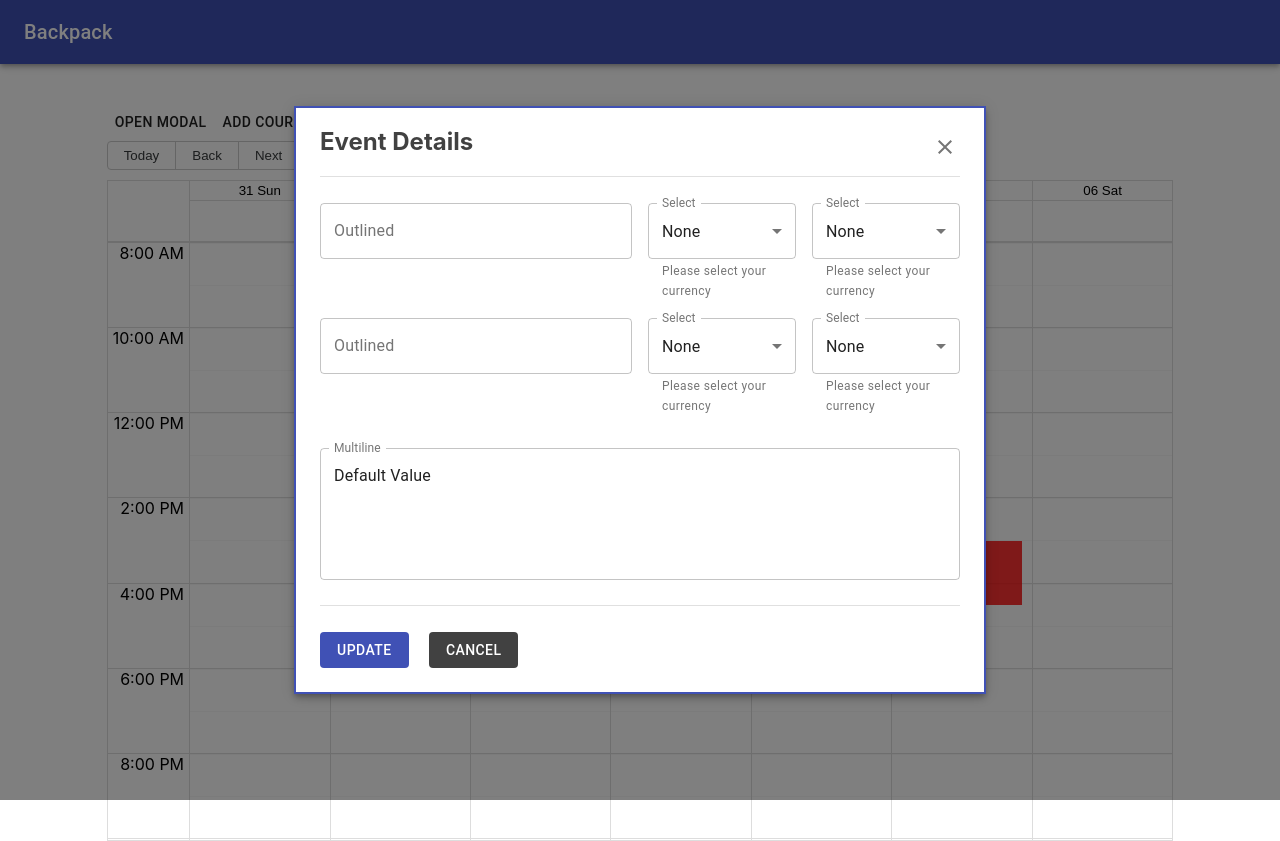
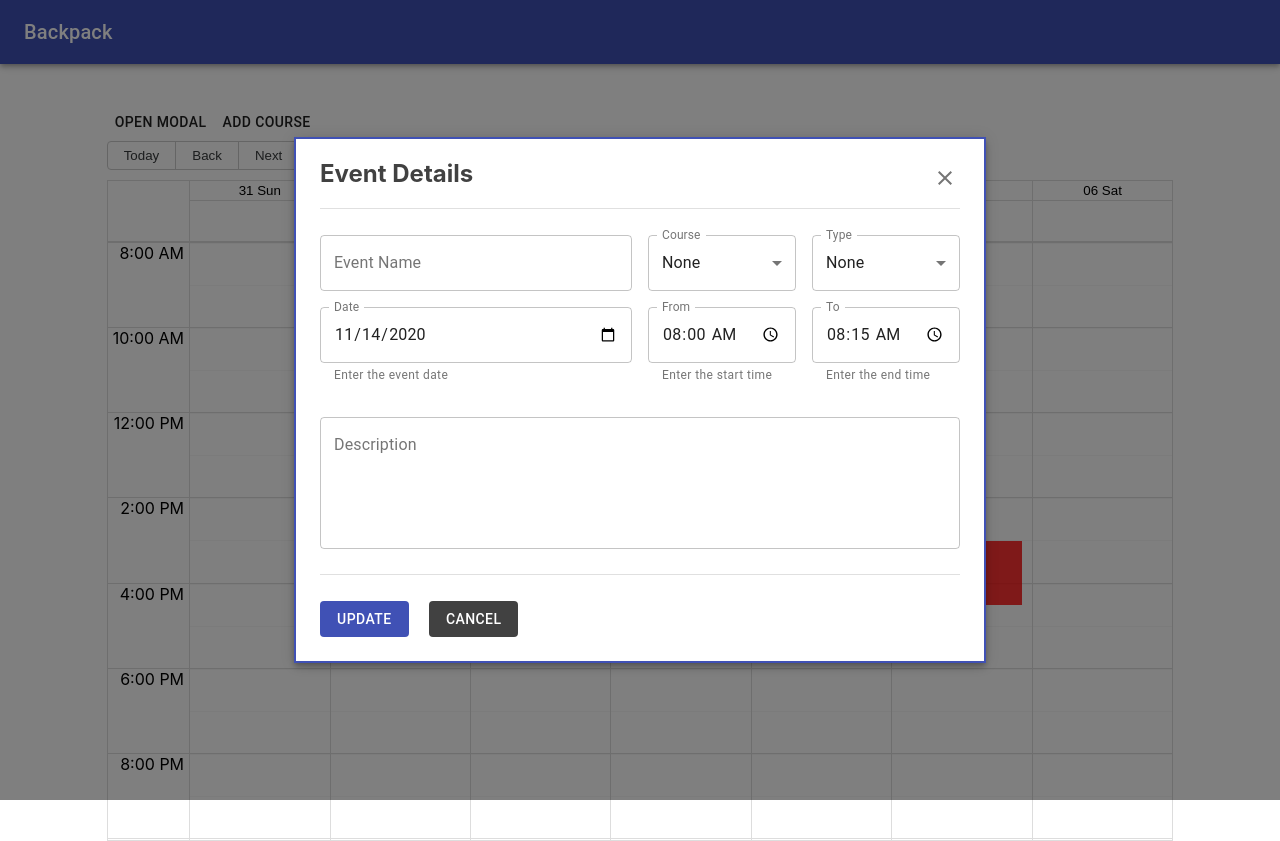
Before and after one commit to ZayedSheet/Backpack, a React (Create React App) app in the folder backpack/: page / in a window 1280 px wide. Both pictures are taken after a click on the button "OPEN MODAL". Built offline with nearby package versions, Linux system fonts and the light colour scheme; the HTML template or start-up script is replaced by a standard one.

Commit message:
updated styles

```diff
--- a/backpack/src/components/Modal/Modal.js
+++ b/backpack/src/components/Modal/Modal.js
@@ -10,6 +10,7 @@ import ClearIcon from '@material-ui/icons/Clear';
 import IconButton from '@material-ui/core/IconButton';
 import Button from '@material-ui/core/Button';
 import MenuItem from '@material-ui/core/MenuItem';
+import moment from 'moment';
 
 const useStyles = makeStyles((theme) => ({
   modal: {
@@ -25,9 +26,12 @@ const useStyles = makeStyles((theme) => ({
     width: "50%",
     position: "relative"
   },
+  textfield: {
+    width: "100%",
+  }
 }));
 
-const times = [
+const types = [
   {
     value: 'None',
     label: 'None',
@@ -50,13 +54,44 @@ const times = [
   },
 ];
 
+const courses = [
+  {
+    value: 'None',
+    label: 'None',
+  },
+  {
+    value: '4HC3',
+    label: '4HC3',
+  },
+  {
+    value: '1BA3',
+    label: '1BA3',
+  },
+  {
+    value: '4AA4',
+    label: '4AA4',
+  },
+  {
+    value: '4MC3',
+    label: '4MC3',
+  }
+]
+
 export default function TransitionsModal(props) {
   const classes = useStyles();
 
-  const [time, setTime] = React.useState('None');
+  const currentDate = moment(new Date()).format("YYYY-MM-DD");
 
-  const handleChange = (event) => {
-    setTime(event.target.value);
+  const [type, setType] = React.useState('None');
+
+  const handleType = (event) => {
+    setType(event.target.value);
+  };
+
+  const [course, setCourse] = React.useState('None');
+
+  const handleCourse = (event) => {
+    setCourse(event.target.value);
   };
 
   const form = (
@@ -71,20 +106,19 @@ export default function TransitionsModal(props) {
         </Grid>
 
         <Grid item xs={6}>
-          <TextField style={{width: "100%"}} id="outlined-multiline-static" label="Outlined" variant="outlined" />
+          <TextField style={{width: "100%"}} id="eventName" label="Event Name" variant="outlined" />
         </Grid>
         <Grid item xs={3}>
           <TextField
-            style={{width: "100%"}}
-            id="outlined-select-currency"
+            className={classes.textfield}
+            id="course"
             select
-            label="Select"
-            value={time}
-            onChange={handleChange}
-            helperText="Please select your currency"
+            label="Course"
+            value={course}
+            onChange={handleCourse}
             variant="outlined"
           >
-            {times.map((option) => (
+            {courses.map((option) => (
               <MenuItem key={option.value} value={option.value}>
                 {option.label}
               </MenuItem>
@@ -93,16 +127,15 @@ export default function TransitionsModal(props) {
         </Grid>
         <Grid item xs={3}>
           <TextField
-            style={{width: "100%"}}
-            id="outlined-select-currency"
+              className={classes.textfield}
+              id="eventType"
               select
-            label="Select"
-            value={time}
-            onChange={handleChange}
-            helperText="Please select your currency"
+              label="Type"
+              value={type}
+              onChange={handleCourse}
               variant="outlined"
             >
-            {times.map((option) => (
+              {types.map((option) => (
                 <MenuItem key={option.value} value={option.value}>
                   {option.label}
                 </MenuItem>
@@ -111,53 +144,63 @@ export default function TransitionsModal(props) {
         </Grid>
 
         <Grid item xs={6}>
-          <TextField style={{width: "100%"}} id="outlined-multiline-static" label="Outlined" variant="outlined" />
+          <TextField
+            className={classes.textfield}
+            id="date"
+            label="Date"
+            variant="outlined"
+            helperText="Enter the event date"
+            type="date"
+            defaultValue={currentDate}
+            className={classes.textfield}
+            InputLabelProps={{
+              shrink: true,
+            }}
+          />
         </Grid>
         <Grid item xs={3}>
           <TextField
-            style={{width: "100%"}}
-            id="outlined-select-currency"
-            select
-            label="Select"
-            value={time}
-            onChange={handleChange}
-            helperText="Please select your currency"
+            id="from"
+            label="From"
+            type="time"
             variant="outlined"
-          >
-            {times.map((option) => (
-              <MenuItem key={option.value} value={option.value}>
-                {option.label}
-              </MenuItem>
-            ))}
-          </TextField>
+            defaultValue="08:00"
+            helperText="Enter the start time"
+            className={classes.textfield}
+            InputLabelProps={{
+              shrink: true,
+            }}
+            inputProps={{
+              step: 60, // 1 min
+            }}
+          />
         </Grid>
         <Grid item xs={3}>
           <TextField
-            style={{width: "100%"}}
-            id="outlined-select-currency"
-            select
-            label="Select"
-            value={time}
-            onChange={handleChange}
-            helperText="Please select your currency"
+            id="to"
+            label="To"
+            type="time"
+            helperText="Enter the end time"
             variant="outlined"
-          >
-            {times.map((option) => (
-              <MenuItem key={option.value} value={option.value}>
-                {option.label}
-              </MenuItem>
-            ))}
-          </TextField>
+            defaultValue="08:15"
+            className={classes.textfield}
+            InputLabelProps={{
+              shrink: true,
+            }}
+            inputProps={{
+              step: 60, // 1 min
+            }}
+          />
         </Grid>
 
         <Grid item xs={12}>
           <TextField
-            style={{width: "100%", margin: "15px 0px"}}
-            id="outlined-multiline-static"
-            label="Multiline"
+            className={classes.textfield}
+            style={{margin: "15px 0px"}}
+            id="description"
+            label="Description"
             multiline
             rows={5}
-            defaultValue="Default Value"
             variant="outlined"
           />
           <Divider style={{margin: "10px 0px"}}/>
```
Lines whose indentation alone changed are shown as unchanged.
